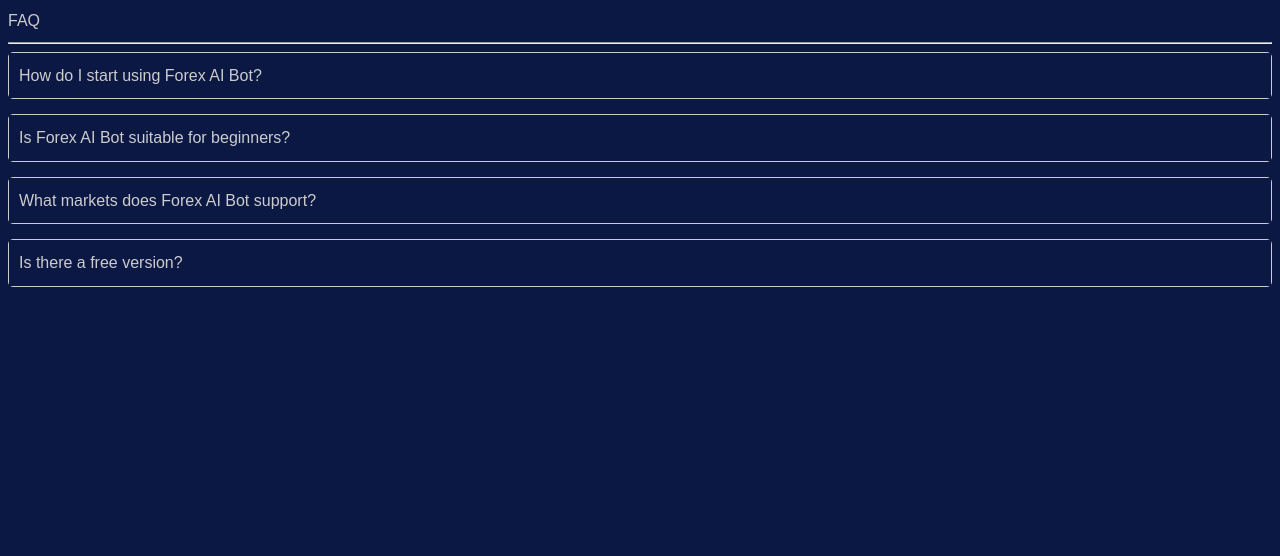
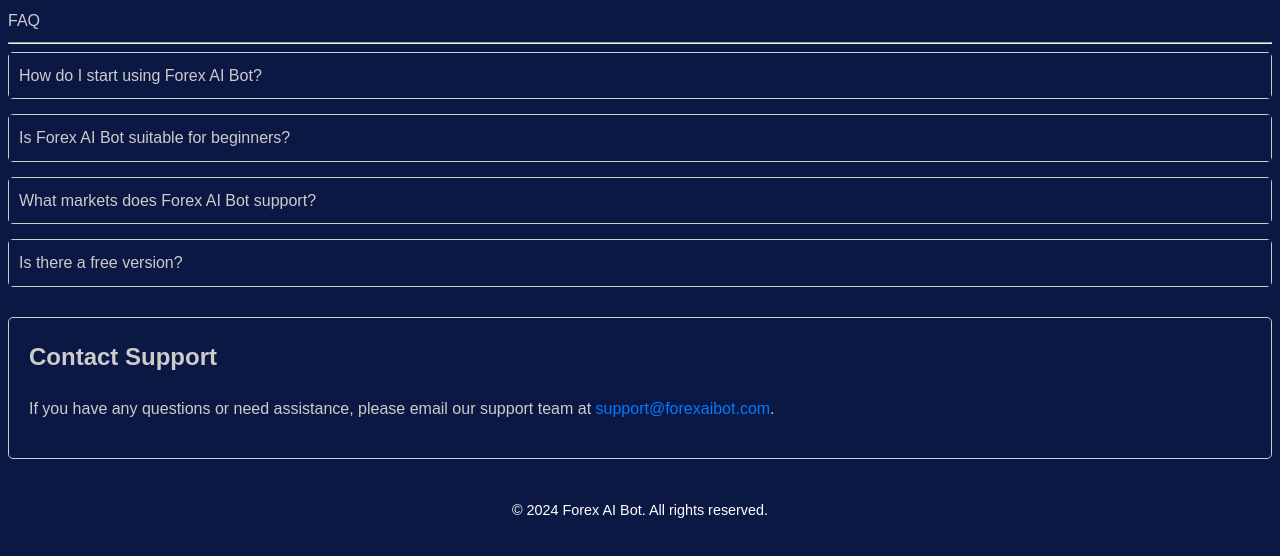
Before and after one commit to leonTech254/ForexAiBotInfo, a plain HTML site: page index.html in a window 1280 px wide. Drawn offline with Linux system fonts and the light colour scheme.

Commit message:
[UPDATE] update uinformation

```diff
--- a/index.html
+++ b/index.html
@@ -37,6 +37,16 @@
     <!-- Add more FAQ items as needed -->
 </div>
 
+<div class="contact-support">
+    <h2>Contact Support</h2>
+    <p>If you have any questions or need assistance, please email our support team at <a href="mailto:support@forexaibot.com">support@forexaibot.com</a>.</p>
+</div>
+
+<!-- Footer Section -->
+<footer>
+    <p>&copy; 2024 Forex AI Bot. All rights reserved.</p>
+</footer>
+
 <script>
     // JavaScript to toggle visibility of answers
     const faqItems = document.querySelectorAll('.faq-item');
--- a/styles.css
+++ b/styles.css
@@ -26,3 +26,33 @@
 .answer.active {
     display: block; /* Show answer when active */
 }
+
+
+
+.contact-support {
+    margin-top: 30px;
+    padding: 20px;
+    border: 1px solid #ccc;
+    border-radius: 5px;
+    background-color: #0C1844;
+}
+
+.contact-support h2 {
+    margin-top: 0;
+}
+
+.contact-support a {
+    color: #007bff;
+    text-decoration: none;
+}
+
+.contact-support a:hover {
+    text-decoration: underline;
+}
+
+footer {
+    margin-top: 40px;
+    text-align: center;
+    font-size: 0.9em;
+    color: #fff;
+}
```
